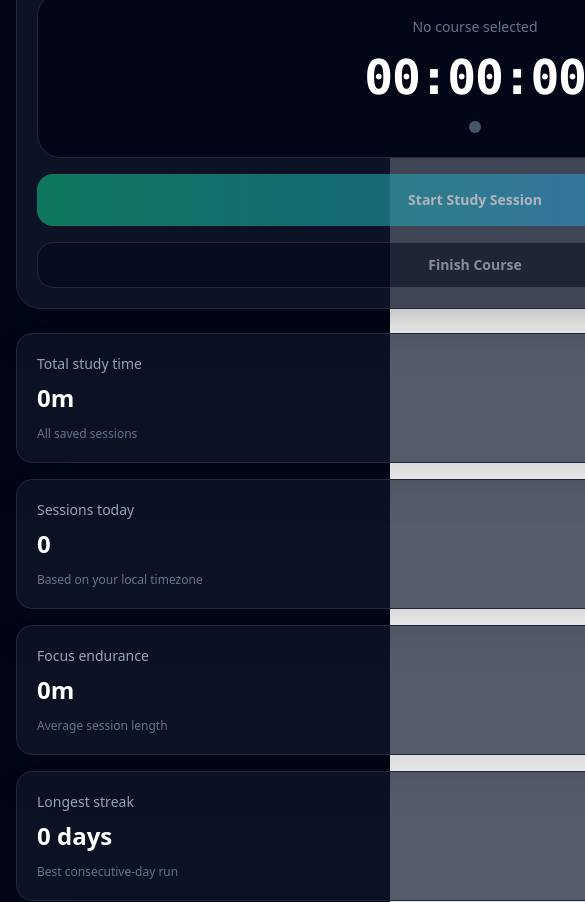
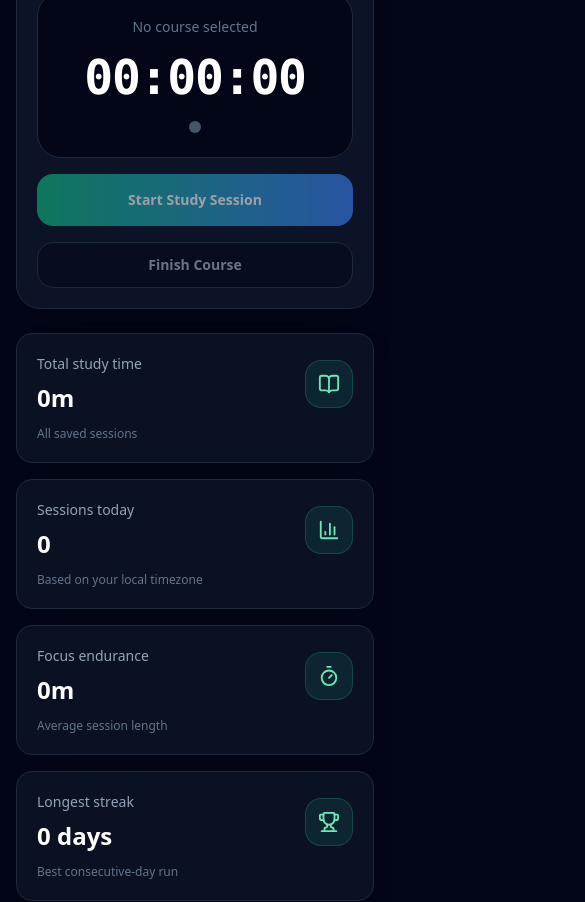
Before and after one commit to ortenszky/study-tracker, a Next.js app: page / in a window 390 px wide. Shown: the part 600-1502 px from the top of the page, 585 px wide, since content can reach past the window. Built offline with nearby package versions, Linux system fonts and the light colour scheme; no server answers; the database is empty.

Commit message:
Mobile fix

```diff
--- a/app/page.tsx
+++ b/app/page.tsx
@@ -446,12 +446,13 @@ export default function Home() {
   });
 
   return (
-    <main className="min-h-screen bg-slate-950 px-4 py-6 text-slate-100 sm:px-6 lg:px-10">
-      <div className="mx-auto max-w-7xl">
+      <main className="min-h-screen w-full overflow-x-hidden bg-slate-950 px-4 py-6 text-slate-100 sm:px-6 lg:px-10">
+        <div className="mx-auto w-full max-w-7xl">
           <header className="mb-8 flex flex-col justify-between gap-4 md:flex-row md:items-end">
             <div>
-            <div className="inline-flex items-center gap-2 rounded-full border border-emerald-400/20 bg-emerald-400/10 px-3 py-1 text-sm text-emerald-300">
-              <Activity size={16} />
+              <div
+                  className="inline-flex items-center gap-2 rounded-full border border-emerald-400/20 bg-emerald-400/10 px-3 py-1 text-sm text-emerald-300">
+                <Activity size={16}/>
                 Study Tracker Dashboard
               </div>
 
@@ -465,12 +466,13 @@ export default function Home() {
               </p>
             </div>
 
-          <div className="rounded-2xl border border-blue-400/20 bg-blue-400/10 px-4 py-3 text-sm text-blue-200 shadow-2xl shadow-blue-950/30">
+            <div
+                className="rounded-2xl border border-blue-400/20 bg-blue-400/10 px-4 py-3 text-sm text-blue-200 shadow-2xl shadow-blue-950/30">
               {statusMessage || "Ready to study."}
             </div>
           </header>
 
-        <section className="grid gap-6 lg:grid-cols-[360px_1fr]">
+          <section className="grid w-full min-w-0 gap-6 lg:grid-cols-[360px_minmax(0,1fr)]">
             <aside className="rounded-3xl border border-slate-800 bg-slate-900/80 p-5 shadow-2xl shadow-black/30">
               <div className="mb-5 flex items-center justify-between">
                 <div>
@@ -479,7 +481,7 @@ export default function Home() {
                 </div>
 
                 <div className="rounded-2xl border border-blue-400/20 bg-blue-400/10 p-3 text-blue-300">
-                <Timer />
+                  <Timer/>
                 </div>
               </div>
 
@@ -507,7 +509,7 @@ export default function Home() {
                         className="rounded-xl border border-emerald-400/30 bg-emerald-400/10 px-3 text-emerald-300 transition hover:bg-emerald-400/20"
                         aria-label="Add course"
                     >
-                    <Plus size={18} />
+                      <Plus size={18}/>
                     </button>
                   </div>
                 </div>
@@ -579,31 +581,31 @@ export default function Home() {
               </div>
             </aside>
 
-          <section className="space-y-6">
+            <section className="min-w-0 space-y-6">
               <div className="grid gap-4 md:grid-cols-2 xl:grid-cols-4">
                 <StatCard
-                icon={<BookOpen size={22} />}
+                    icon={<BookOpen size={22}/>}
                     label="Total study time"
                     value={formatHoursMinutes(stats?.totalStudySeconds ?? 0)}
                     helper="All saved sessions"
                 />
 
                 <StatCard
-                icon={<BarChart3 size={22} />}
+                    icon={<BarChart3 size={22}/>}
                     label="Sessions today"
                     value={String(stats?.sessionsToday ?? 0)}
                     helper="Based on your local timezone"
                 />
 
                 <StatCard
-                icon={<Timer size={22} />}
+                    icon={<Timer size={22}/>}
                     label="Focus endurance"
                     value={formatHoursMinutes(stats?.focusEnduranceSeconds ?? 0)}
                     helper="Average session length"
                 />
 
                 <StatCard
-                icon={<Trophy size={22} />}
+                    icon={<Trophy size={22}/>}
                     label="Longest streak"
                     value={`${stats?.longestStreakDays ?? 0} days`}
                     helper="Best consecutive-day run"
@@ -760,7 +762,8 @@ export default function Home() {
                 </div>
               </div>
 
-            <div className="rounded-3xl border border-slate-800 bg-slate-900/70 p-4 shadow-2xl shadow-black/20 sm:p-5">
+              <div
+                  className="w-full min-w-0 overflow-hidden rounded-3xl border border-slate-800 bg-slate-900/70 p-4 shadow-2xl shadow-black/20 sm:p-5">
                 <div className="mb-5 flex flex-col justify-between gap-3 sm:flex-row sm:items-start">
                   <div>
                     <p className="text-sm text-slate-400">Consistency</p>
@@ -769,19 +772,19 @@ export default function Home() {
                     </h3>
                   </div>
 
-                <div className="flex items-center gap-2 text-xs text-slate-500">
+                  <div className="flex flex-wrap items-center gap-2 text-xs text-slate-500">
                     <span>Less</span>
-                  <span className="h-3 w-3 rounded-sm bg-slate-800" />
-                  <span className="h-3 w-3 rounded-sm bg-emerald-900/80" />
-                  <span className="h-3 w-3 rounded-sm bg-emerald-700" />
-                  <span className="h-3 w-3 rounded-sm bg-emerald-500" />
-                  <span className="h-3 w-3 rounded-sm bg-emerald-300" />
+                    <span className="h-3 w-3 rounded-sm bg-slate-800"/>
+                    <span className="h-3 w-3 rounded-sm bg-emerald-900/80"/>
+                    <span className="h-3 w-3 rounded-sm bg-emerald-700"/>
+                    <span className="h-3 w-3 rounded-sm bg-emerald-500"/>
+                    <span className="h-3 w-3 rounded-sm bg-emerald-300"/>
                     <span>More</span>
                   </div>
                 </div>
 
-              <div className="-mx-4 overflow-x-auto px-4 pb-2 sm:mx-0 sm:px-0">
-                <div className="min-w-[760px]">
+                <div className="w-full max-w-full overflow-x-auto pb-2">
+                  <div className="w-max min-w-[720px]">
                     <div className="mb-2 ml-10 grid grid-flow-col gap-1">
                       {monthLabels.map((label, index) => (
                           <div
@@ -795,13 +798,13 @@ export default function Home() {
 
                     <div className="flex gap-3">
                       <div className="grid grid-rows-7 gap-1 text-xs text-slate-400">
-                      <div className="h-3" />
+                        <div className="h-3"/>
                         <div className="flex h-3 items-center">Mon</div>
-                      <div className="h-3" />
+                        <div className="h-3"/>
                         <div className="flex h-3 items-center">Wed</div>
-                      <div className="h-3" />
+                        <div className="h-3"/>
                         <div className="flex h-3 items-center">Fri</div>
-                      <div className="h-3" />
+                        <div className="h-3"/>
                       </div>
 
                       <div className="grid grid-flow-col gap-1">
@@ -828,7 +831,7 @@ export default function Home() {
                 <div className="flex flex-col gap-4 md:flex-row md:items-center md:justify-between">
                   <div>
                     <div className="mb-2 flex items-center gap-2">
-                    <Flame className="text-orange-300" size={20} />
+                      <Flame className="text-orange-300" size={20}/>
                       <h3 className="text-xl font-semibold text-white">
                         Burnout predictor
                       </h3>
--- a/app/styles/globals.css
+++ b/app/styles/globals.css
@@ -1,3 +1,20 @@
 @tailwind base;
 @tailwind components;
 @tailwind utilities;
+
+:root {
+  color-scheme: dark;
+}
+
+html,
+body {
+  margin: 0;
+  min-height: 100%;
+  background: #020617;
+  color: white;
+  overflow-x: hidden;
+}
+
+* {
+  box-sizing: border-box;
+}
```
Lines whose indentation alone changed are shown as unchanged.
